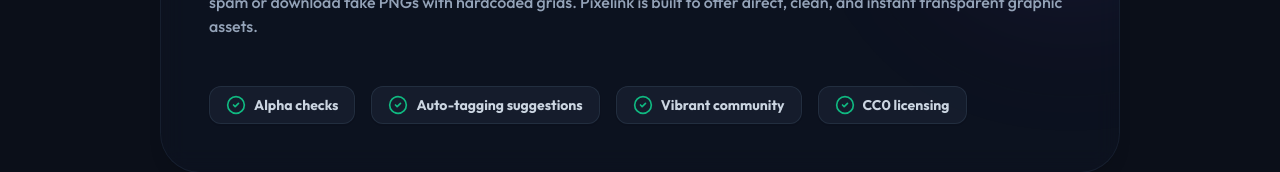
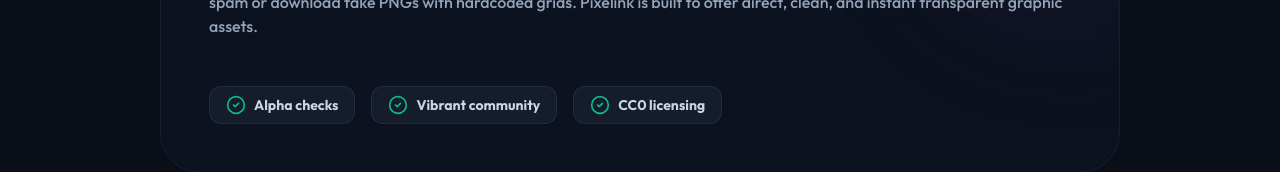
Before and after one commit to ShreeRanabhise/Pixelink, a React (Vite) app in the folder client/: page /about in a window 1280 px wide. Shown: the part 780-952 px from the top of the page. Built offline with nearby package versions, Linux system fonts and the light colour scheme; no server answers.

Commit message:
Remove auto-tagging suggestion from About page mission section

```diff
--- a/client/src/pages/About.jsx
+++ b/client/src/pages/About.jsx
@@ -60,7 +60,7 @@
           Design workflows should be frictionless. Searching for a transparent asset shouldn't result in clicking links that redirect to spam or download fake PNGs with hardcoded grids. Pixelink is built to offer direct, clean, and instant transparent graphic assets.
         </p>
         <div className="flex flex-wrap gap-4 pt-4 relative z-10">
-          {['Alpha checks', 'Auto-tagging suggestions', 'Vibrant community', 'CC0 licensing'].map((item) => (
+          {['Alpha checks', 'Vibrant community', 'CC0 licensing'].map((item) => (
             <div key={item} className="flex items-center space-x-2 text-sm text-slate-700 dark:text-slate-300 font-bold bg-white/50 dark:bg-slate-800/50 px-4 py-2 rounded-xl border border-slate-200/60 dark:border-slate-700/50 shadow-sm">
               <CheckCircle2 className="w-5 h-5 text-emerald-500" />
               <span>{item}</span>
```
